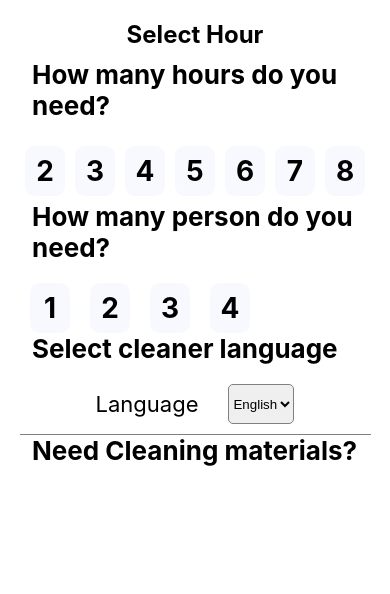
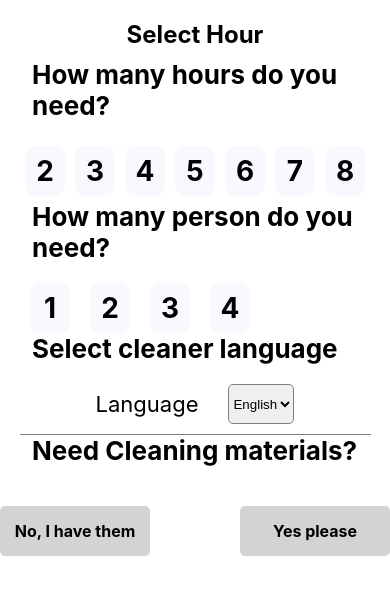
Before and after one commit to Juhaied/react-native-mbl, a React Native app in the folder my-app/: screen / in a window 390 px wide. Shown: the top 594 px of the page. Built offline with nearby package versions, Linux system fonts and the light colour scheme.

Commit message:
Material Added

```diff
--- a/my-app/App.js
+++ b/my-app/App.js
@@ -14,6 +14,7 @@ import SevenBoxes from './components/SevenBoxes';
 import Second from './components/Second';
 import Person from './components/Person';
 import Language from './components/Language';
+import Material from './components/Material';
 export default function App() {
 
   const [todos,setTodos] = useState([
@@ -54,6 +55,7 @@ export default function App() {
         <View style={{ marginTop: -50 }}>
           <Second title="Need Cleaning materials?" style={{ fontSize: 14 }} />
         </View>
+        <Material />
 
 
       </View>
--- /dev/null
+++ b/my-app/components/Material.js
@@ -0,0 +1,64 @@
+import React, { useState } from 'react';
+import { View, TouchableOpacity, Text, StyleSheet } from 'react-native';
+
+const Material = () => {
+  const [box1Selected, setBox1Selected] = useState(false);
+  const [box2Selected, setBox2Selected] = useState(false);
+
+  const handleBox1Press = () => {
+    setBox1Selected(true);
+    setBox2Selected(false);
+  };
+
+  const handleBox2Press = () => {
+    setBox1Selected(false);
+    setBox2Selected(true);
+  };
+
+  return (
+    <View style={styles.container}>
+      <TouchableOpacity
+        style={[styles.box, box1Selected && styles.selectedBox]}
+        onPress={handleBox1Press}
+      >
+        <Text style={styles.boxText}>No, I have them</Text>
+      </TouchableOpacity>
+
+      <View style={{ width: 1 }} />
+
+      <TouchableOpacity
+        style={[styles.box, box2Selected && styles.selectedBox]}
+        onPress={handleBox2Press}
+      >
+        <Text style={styles.boxText}>Yes please</Text>
+      </TouchableOpacity>
+    </View>
+  );
+};
+
+const styles = StyleSheet.create({
+  container: {
+    flexDirection: 'row',
+    justifyContent: 'space-between',
+    alignItems: 'center',
+    marginTop: 20,
+  },
+  box: {
+    width: 150, // Adjust the width as needed
+    height: 50,
+    backgroundColor: 'lightgray',
+    justifyContent: 'center',
+    alignItems: 'center',
+    borderRadius: 5, // Add border radius for rounded corners
+  },
+  selectedBox: {
+    backgroundColor: '#00ffff', // Change this color as desired
+  },
+  boxText: {
+    fontSize: 16,
+    fontWeight: 'bold',
+    color: 'black', // Text color
+  },
+});
+
+export default Material;
```
